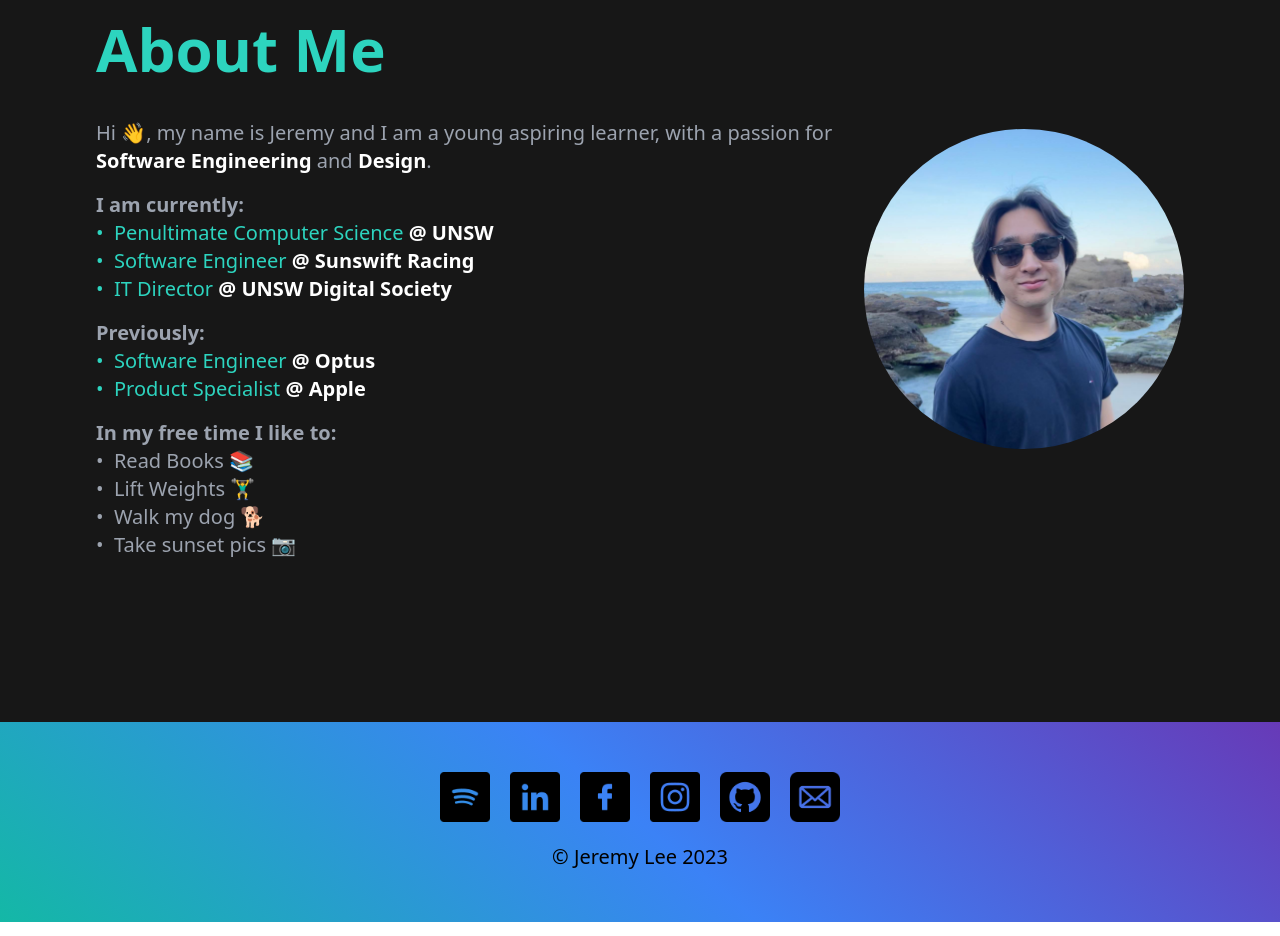
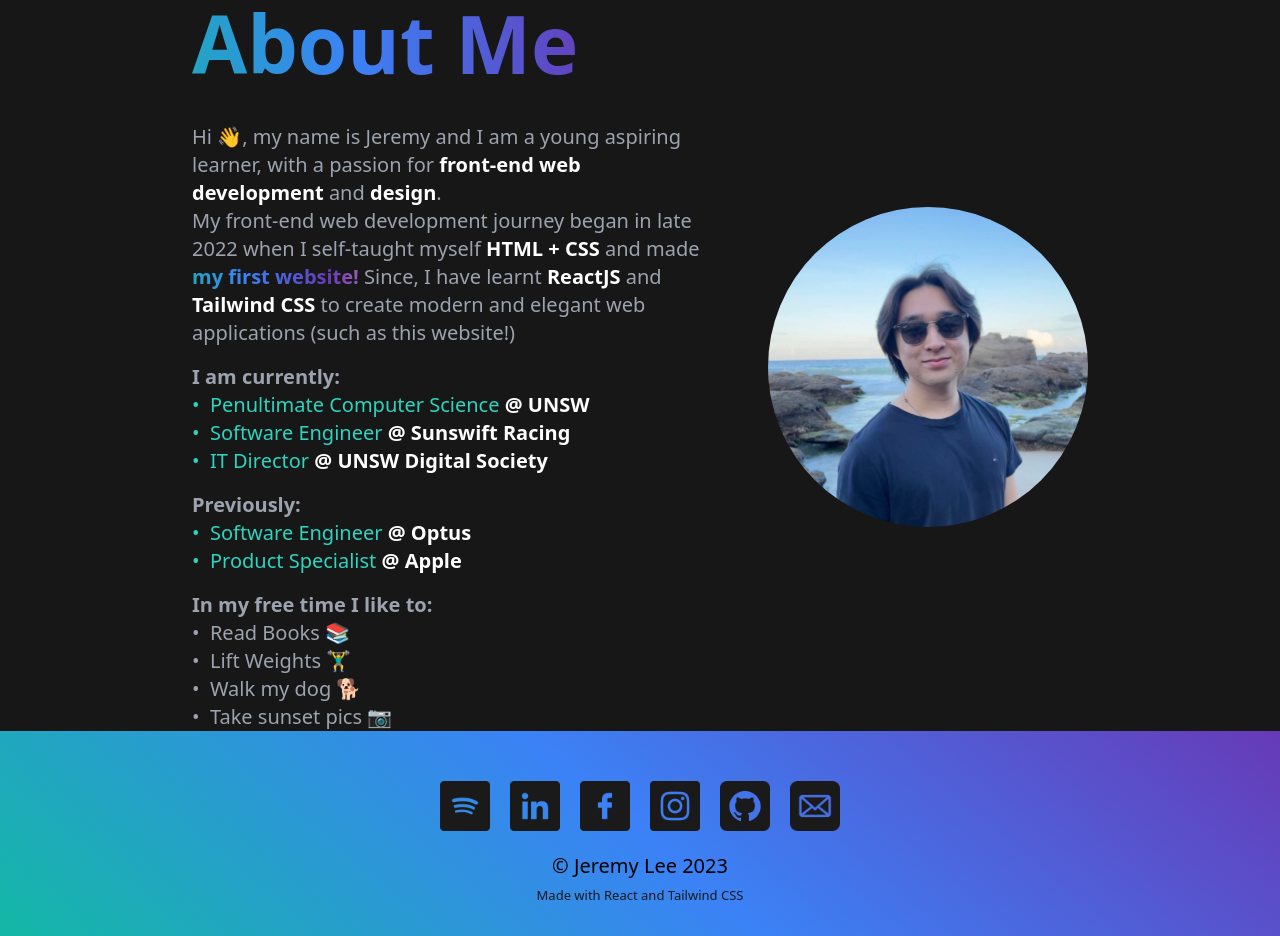
Before and after one commit to jeremylee34/jeremylee34.github.io, a React (Create React App) app: page / in a window 1280 px wide. Shown: the part 880-1816 px from the top of the page. Built offline with nearby package versions, Linux system fonts and the light colour scheme.

Commit message:
changed footer link colours

```diff
--- a/src/components/About.jsx
+++ b/src/components/About.jsx
@@ -1,16 +1,18 @@
 import React from 'react'
 import portrait from '../assets/images/sunnies.jpg'
+import StrongText from './StrongText'
 
 const About = () => {
   return (
-    <div id='about-section' className='mx-5 min-w-80 sm:min-h-[100vh]'>
-      <div className='py-10 sm:py-12'>
+    <div id='about-section' className='about-section'>
+      <div className='py-10'>
         <hr className='horizontalLine'/>
       </div>
-      <div className='flex flex-col md:flex-row justify-center items-center text-slate-800 dark:text-gray-400'>
-        <div className='flex-col text-xl sm:max-w-[60vw] text-center md:text-left'>
+      <div className='about-content'>
+        <div className='about-text-section'>
           <h1 className='sectionHeading'>About Me</h1>
-          <p>Hi 👋, my name is Jeremy and I am a young aspiring learner, with a passion for <strong className='strongText'>Software Engineering</strong> and <strong className='strongText'>Design</strong>.</p>
+          <p>Hi 👋, my name is Jeremy and I am a young aspiring learner, with a passion for <StrongText>front-end web development</StrongText> and <StrongText>design</StrongText>.</p>
+          <p>My front-end web development journey began in late 2022 when I self-taught myself <StrongText>HTML + CSS</StrongText> and made <a href='https://jeremyl.me/Personal-Portfolio-Website/' target="_blank"><StrongText className='gradientText hover:cursor-pointer'>my first website!</StrongText></a> Since, I have learnt <StrongText>ReactJS</StrongText> and <StrongText>Tailwind CSS</StrongText> to create modern and elegant web applications (such as this website!)</p>
           <p className='heroHeadings'>I am currently:</p>
           <ul className='list-disc'>
             <li className='inline-flex'>
--- a/src/components/Footer.jsx
+++ b/src/components/Footer.jsx
@@ -36,7 +36,10 @@
               <img src={MailIcon} alt="email icon" />
             </a>
         </div>
-        <h1 className='footer-text'>© Jeremy Lee 2023</h1>
+        <div>
+          <h1 className='footer-text-h1'>© Jeremy Lee 2023</h1>
+          <p className='footer-text-p'>Made with React and Tailwind CSS</p>
+        </div>
       </div>
     </div>
   )
--- a/src/components/Hero.jsx
+++ b/src/components/Hero.jsx
@@ -7,6 +7,7 @@
 import github from '../assets/images/github.png'
 import resume from '../assets/images/resume.png'
 import email from '../assets/images/email.png'
+import resumePDF from '../assets/Jeremy Lee CV 2023.pdf'
 import { Context, useContext } from '../context';
 
 const Hero = () => {
@@ -23,7 +24,7 @@
           STUDENT 👨‍🎓 + DEVELOPER 👨‍💻
         </div>
         <div className='inline-flex-wrap text-2xl gap-3 text-slate-700 dark:text-gray-400'>
-          I'm a creative thinker 🧠, passionate to learn about <strong className='gradientText'>UX/UI</strong> 📱 and <strong className='gradientText'>Product Design</strong> 🧪
+          I'm a creative thinker 🧠, passionate to learn more about <strong className='gradientText'>Front-End</strong> 📱 and <strong className='gradientText'>UI/UX Design</strong> 🧪
         </div>
         <div className='flex my-3 justify-center sm:justify-start gap-6 invert'>
           <a href="https://www.linkedin.com/in/jeremylee7/" target="_blank">
@@ -32,7 +33,7 @@
           <a href="https://github.com/jeremylee34" target="_blank">
             <img className='heroLinks' src={github} alt="github logo" />
           </a>
-          <a href="http://jeremyl.me/assets/images/Jeremy Lee CV 2023.pdf" target="_blank">
+          <a href={resumePDF} target="_blank">
             <img className='heroLinks' src={resume} alt="resume icon" />
           </a>
           <a href="mailto: jeremy.lee6857@gmail.com" target="_blank">
--- a/src/components/Navbar.jsx
+++ b/src/components/Navbar.jsx
@@ -29,7 +29,7 @@
           }}
         >
           { getters.darkMode === 'true'
-            ? <LightModeIcon></LightModeIcon>
+          ? <LightModeIcon></LightModeIcon>
             : <DarkModeIcon></DarkModeIcon>
           }
         </li>
--- /dev/null
+++ b/src/components/StrongText.jsx
@@ -0,0 +1,9 @@
+import React from 'react'
+
+const StrongText = (props) => {
+  return (
+    <strong className='strongText' {...props}>{props.children}</strong>
+  )
+}
+
+export default StrongText
--- a/src/index.css
+++ b/src/index.css
@@ -35,12 +35,24 @@
     @apply h-8 ease-in duration-100 hover:scale-110 invert dark:invert-0;
   }
 
+  .about-section {
+    @apply flex-col mx-5 sm:min-h-[100vh];
+  }
+
+  .about-content {
+    @apply flex flex-col sm:min-h-[calc(100vh-6rem)] md:flex-row justify-center items-center text-slate-800 dark:text-gray-400
+  }
+
   .aboutLinks {
     @apply font-bold text-black dark:text-white hover:text-teal-600 hover:dark:text-teal-400;
   }
 
+  .about-text-section {
+    @apply flex-col text-xl sm:max-w-[50vw] md:max-w-[40vw] text-center md:text-left
+  }
+
   .aboutPortrait {
-    @apply rounded-full object-cover w-[90vw] h-[90vw] max-w-[300px] max-h-[300px] sm:max-w-none sm:max-h-none sm:min-h-[300px] sm:min-w-[300px] sm:w-[30vw] sm:h-[30vw] md:w-[25vw] md:h-[25vw] my-8 md:my-0
+    @apply rounded-full object-cover w-[90vw] h-[90vw] max-w-[300px] max-h-[300px] sm:max-w-none sm:max-h-none sm:min-h-[300px] sm:min-w-[300px] sm:w-[30vw] sm:h-[30vw] md:w-[25vw] md:h-[25vw] my-8 md:my-0 sm:ml-[5vw]
   }
 
   .navbar {
@@ -48,7 +60,7 @@
   }
 
   .navLinks {
-    @apply hover:bg-gray-300 dark:hover:bg-gray-900 py-2 px-4 rounded ease-in duration-200 hidden sm:flex text-gray-900 dark:text-gray-300;
+    @apply hover:bg-gray-300 dark:hover:bg-gray-900 py-2 px-4 rounded ease-in duration-200 hidden sm:flex text-gray-900 dark:text-gray-300 hover:text-black dark:hover:text-white;
   }
 
   .navLinkContainer {
@@ -60,7 +72,7 @@
   }
 
   .burgerButton {
-    @apply sm:hidden sticky top-0 z-50  cursor-pointer p-2 pt-1 hover:bg-gray-900 rounded-full ease-in duration-200
+    @apply sm:hidden sticky top-0 z-50  cursor-pointer p-2 pt-1 hover:bg-gray-900 rounded-full ease-in duration-200 invert dark:invert-0;
   }
 
   .burgerMenu {
@@ -96,7 +108,7 @@
   }
 
   .heroText {
-    @apply text-6xl md:text-8xl font-bold pb-4 gradientText
+    @apply text-6xl md:text-9xl font-bold pb-4 gradientText
   }
 
   .gradientText {
@@ -104,7 +116,7 @@
   }
 
   .sectionHeading {
-    @apply text-4xl md:text-6xl font-bold text-teal-500 dark:text-teal-400 mb-5 md:mb-10 text-center md:text-left
+    @apply text-5xl md:text-[80px] font-bold gradientText mb-5 md:mb-10 text-center md:text-left
   }
 
   .strongText {
@@ -157,7 +169,7 @@
       var(--blue),
       var(--violet)
     );
-    @apply w-screen py-[50px] dark:bg-zinc-800 flex justify-center items-center
+    @apply w-screen pt-[50px] pb-[30px] dark:bg-zinc-800 flex justify-center items-center
   }
 
   .footer-icons {
@@ -165,10 +177,14 @@
   }
 
   .footer-icon {
-    @apply h-[50px] w-[50px] invert dark:invert-0 hover:scale-105 ease-in-out duration-150
+    @apply h-[50px] w-[50px] invert-[95%] dark:invert-[10%] hover:scale-105 ease-in-out duration-150
   }
 
-  .footer-text {
-    @apply text-center text-[20px] mt-[20px] text-[#e8e6e3] dark:text-black
+  .footer-text-h1 {
+    @apply text-center text-[20px] mt-[20px] mb-[5px] text-[#e8e6e3] dark:text-black
+  }
+
+  .footer-text-p {
+    @apply text-center text-[13px] text-zinc-300 dark:text-zinc-900
   }
 }
```
Also changed, not shown: 1 other file (tests, documents, lock files or other folders).
